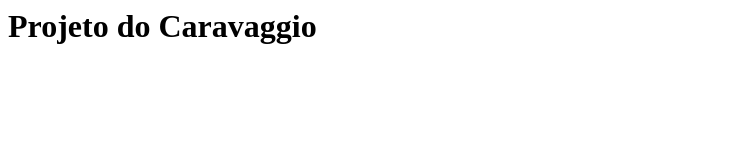
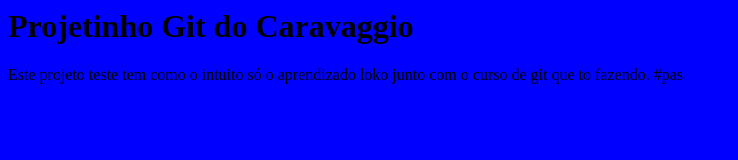
Before and after one commit to fecaravaggio/curso-git, a plain HTML site: page index.html in a window 1280 px wide. Shown: the whole page, without its empty margins (0-738 px from the left). Drawn offline with Linux system fonts and the light colour scheme.

Commit message:
Inicio do design da pagina

```diff
--- /dev/null
+++ b/estilo.css
@@ -0,0 +1,3 @@
+body {
+    background-color: blue;
+}
--- a/index.html
+++ b/index.html
@@ -1,10 +1,12 @@
 <html>
 
     <head>
+        <link rel="stylesheet" href="estilo.css">
     </head>
 
     <body>
-        <h1>Projeto do Caravaggio</h1>
+        <h1>Projetinho Git do Caravaggio</h1>
+        <p> Este projeto teste tem como o intuito só o aprendizado loko junto com o curso de git que to fazendo. #pas</p>
     </body>
 
 </html>
```
